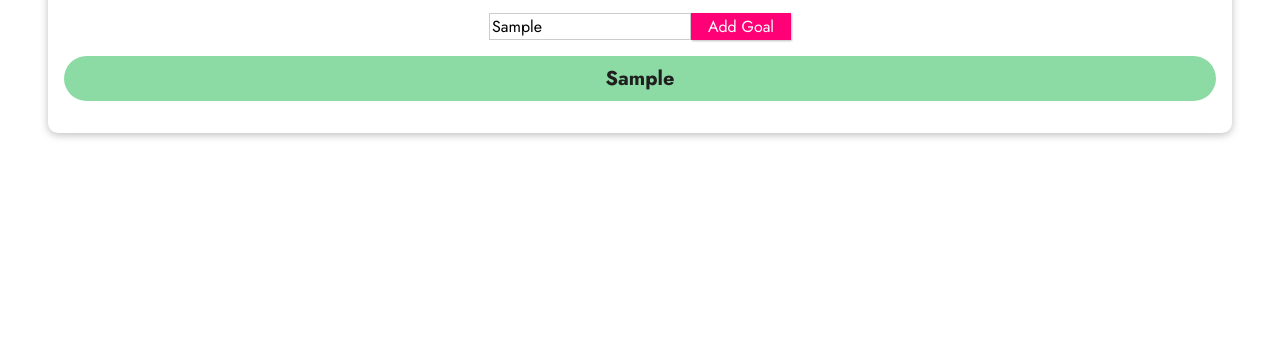
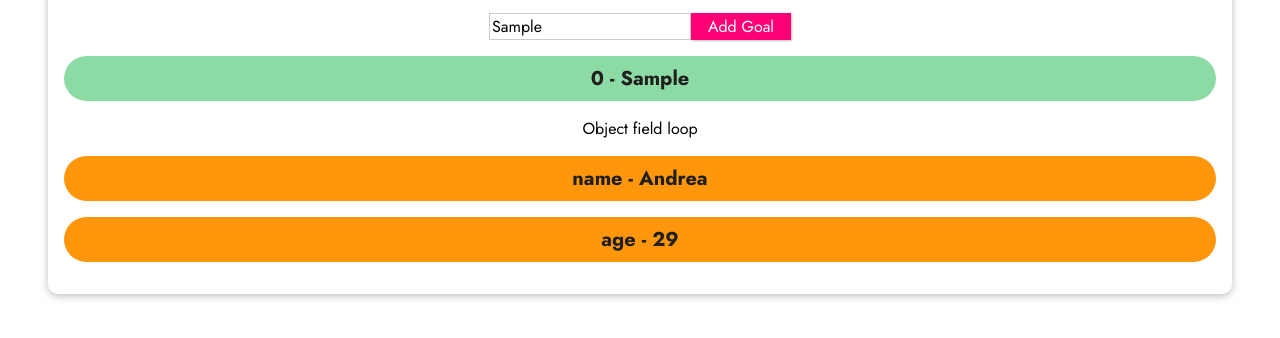
Before and after one commit to AndreaLupo/vue-conditions-loops, a plain HTML site: page 00.conditions/index.html in a window 1280 px wide. Both pictures are taken after typing "Sample" into the empty fields and a click on the button "Add Goal". Shown: the part 286-624 px from the top of the page. Drawn offline with nearby package versions, Linux system fonts and the light colour scheme.

Commit message:
key on v-for

```diff
--- a/00.conditions/app.js
+++ b/00.conditions/app.js
@@ -9,6 +9,9 @@ const app = Vue.createApp({
     addGoal () {
       this.goals.push(this.inputGoal);
       console.log(this.goals);
+    },
+    removeGoal (index) {
+      this.goals.splice(index,1);
     }
   }
 });
--- a/00.conditions/index.html
+++ b/00.conditions/index.html
@@ -22,7 +22,13 @@
       <button @click="addGoal">Add Goal</button>
       <p v-if="goals.length === 0">No goals have been added yet - please start adding some!</p>
       <ul v-else>
-        <li v-for="goal in goals">{{goal}}</li>
+        <!-- assumption: goal is unique -->
+        <li v-for="(goal, index) in goals" :key="goal" @click="removeGoal(index)">{{index}} - {{goal}}</li>
+      </ul>
+      <!-- loop object's field -->
+      <p>Object field loop</p>
+      <ul>
+        <li class="obj" v-for="(value, key) in {name: 'Andrea', age: 29}">{{key}} - {{value}}</li>
       </ul>
     </section>
   </body>
--- a/00.conditions/styles.css
+++ b/00.conditions/styles.css
@@ -51,6 +51,10 @@ header {
   border-radius: 25px;
 }
 
+#user-goals li.obj {
+  background-color: #ff960c;
+}
+
 #user-goals input {
   font: inherit;
   border: 1px solid #ccc;
```
